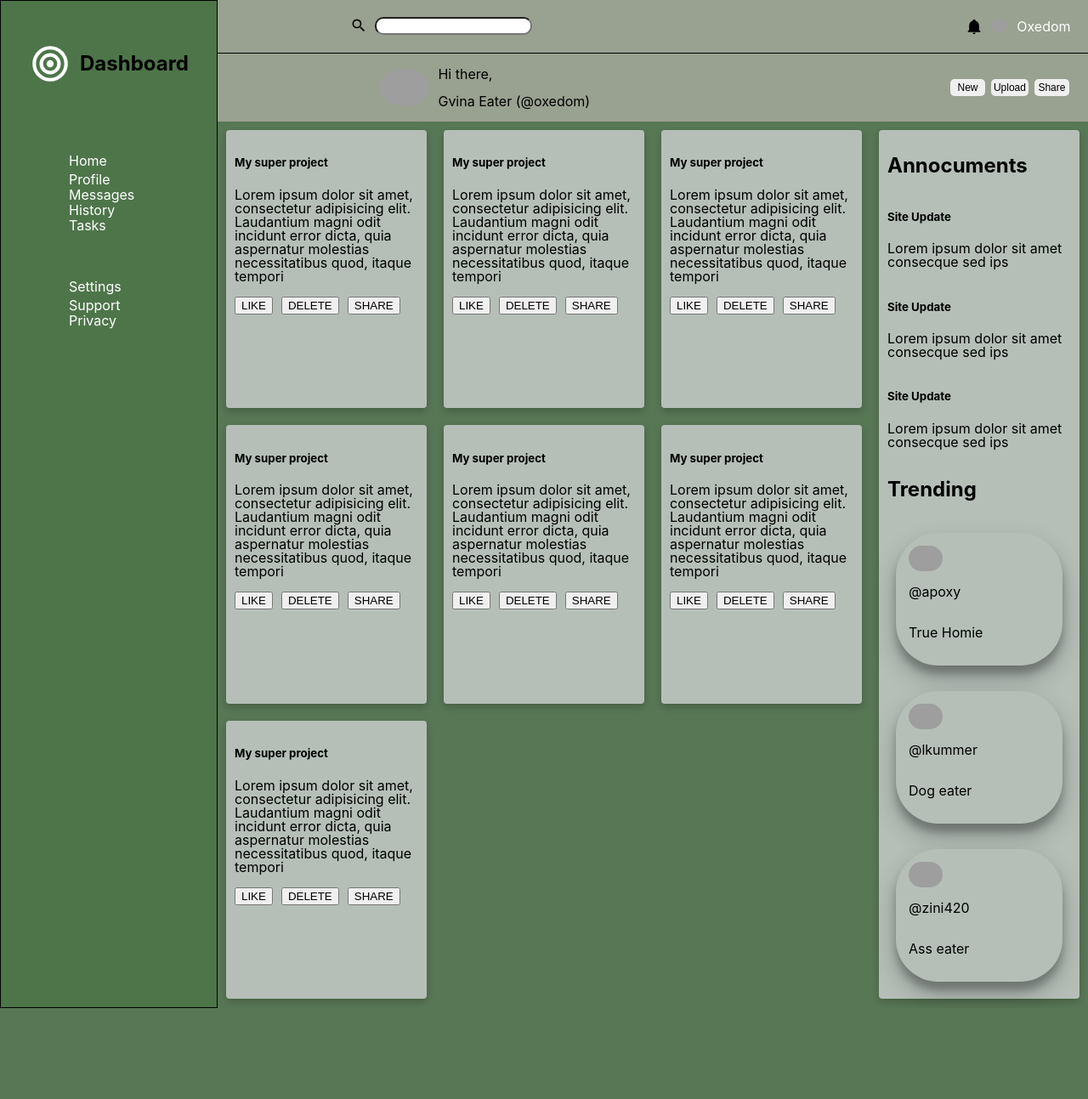
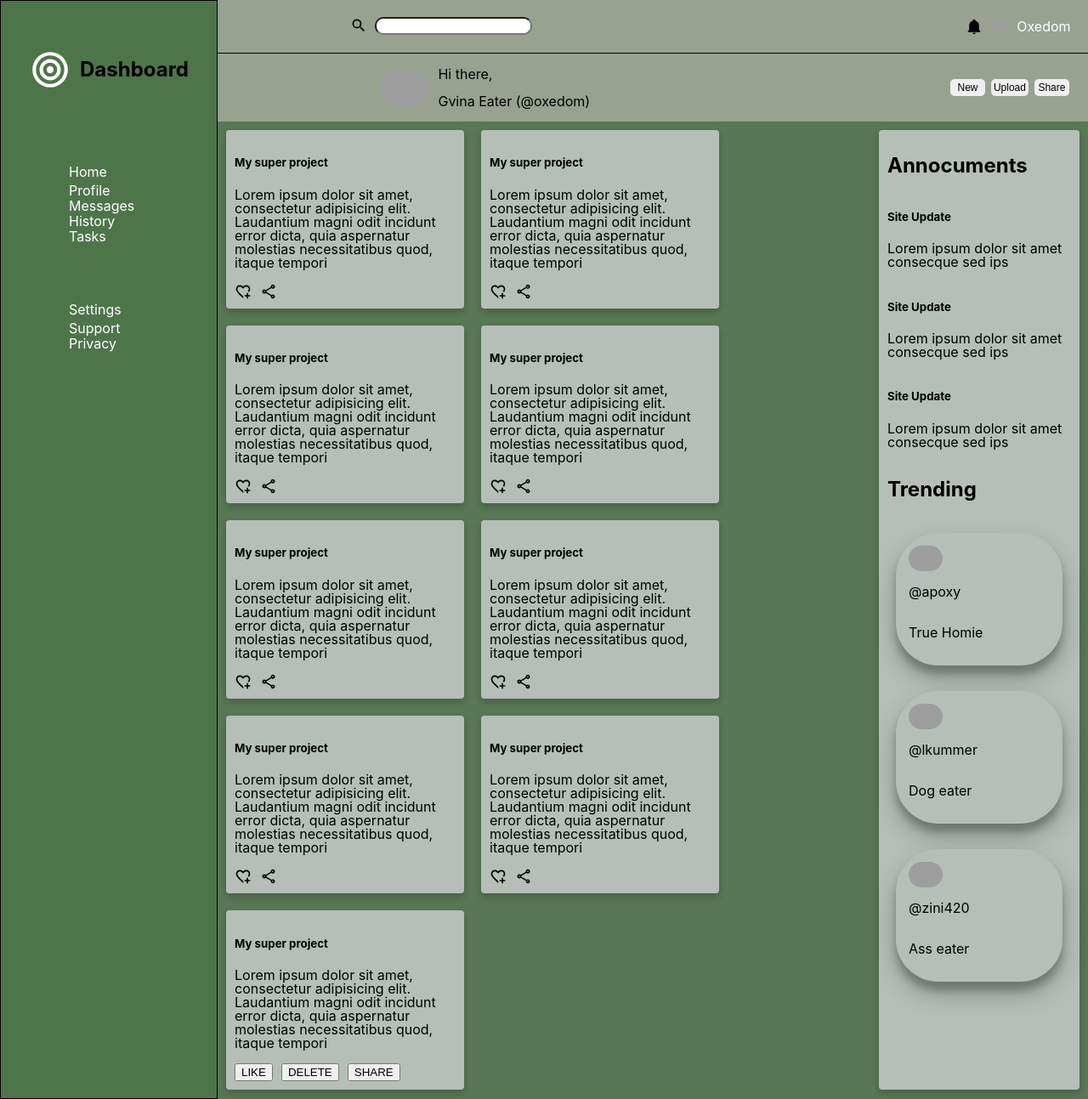
Before and after one commit to oxedom/dashboard-, a plain HTML site: page index.html in a window 1280 px wide. Shown: the whole page at 85% size. Before the commit the page ends 1186 px from the top, so only its background shows below. Drawn offline with Linux system fonts and the light colour scheme; grey boxes are pictures that could not be loaded.

Commit message:
almost done

```diff
--- a/index.html
+++ b/index.html
@@ -96,9 +96,8 @@
             <p> Lorem ipsum dolor sit amet, consectetur adipisicing elit. Laudantium magni odit incidunt error
                 dicta, quia aspernatur molestias necessitatibus quod, itaque tempori</p>
             <div class="card-btns">
-                <button>LIKE</button>
-                <button>DELETE</button>
-                <button>SHARE</button>
+                <img src="./imgs/svgs/heart-plus-outline.svg" alt="" class="svg">
+                <img src="./imgs/svgs/share-variant-outline.svg" alt="" class=" svg">
             </div>
         </div>
 
@@ -107,9 +106,8 @@
             <p> Lorem ipsum dolor sit amet, consectetur adipisicing elit. Laudantium magni odit incidunt error
                 dicta, quia aspernatur molestias necessitatibus quod, itaque tempori</p>
             <div class="card-btns">
-                <button>LIKE</button>
-                <button>DELETE</button>
-                <button>SHARE</button>
+                <img src="./imgs/svgs/heart-plus-outline.svg" alt="" class="svg">
+                <img src="./imgs/svgs/share-variant-outline.svg" alt="" class=" svg">
             </div>
 
         </div>
@@ -119,9 +117,8 @@
             <p> Lorem ipsum dolor sit amet, consectetur adipisicing elit. Laudantium magni odit incidunt error
                 dicta, quia aspernatur molestias necessitatibus quod, itaque tempori</p>
             <div class="card-btns">
-                <button>LIKE</button>
-                <button>DELETE</button>
-                <button>SHARE</button>
+                <img src="./imgs/svgs/heart-plus-outline.svg" alt="" class="svg">
+                <img src="./imgs/svgs/share-variant-outline.svg" alt="" class=" svg">
             </div>
 
         </div>
@@ -131,9 +128,8 @@
             <p> Lorem ipsum dolor sit amet, consectetur adipisicing elit. Laudantium magni odit incidunt error
                 dicta, quia aspernatur molestias necessitatibus quod, itaque tempori</p>
             <div class="card-btns">
-                <button>LIKE</button>
-                <button>DELETE</button>
-                <button>SHARE</button>
+                <img src="./imgs/svgs/heart-plus-outline.svg" alt="" class="svg">
+                <img src="./imgs/svgs/share-variant-outline.svg" alt="" class=" svg">
             </div>
 
         </div>
@@ -143,9 +139,8 @@
             <p> Lorem ipsum dolor sit amet, consectetur adipisicing elit. Laudantium magni odit incidunt error
                 dicta, quia aspernatur molestias necessitatibus quod, itaque tempori</p>
             <div class="card-btns">
-                <button>LIKE</button>
-                <button>DELETE</button>
-                <button>SHARE</button>
+                <img src="./imgs/svgs/heart-plus-outline.svg" alt="" class="svg">
+                <img src="./imgs/svgs/share-variant-outline.svg" alt="" class=" svg">
             </div>
 
         </div>
@@ -155,12 +150,34 @@
             <p> Lorem ipsum dolor sit amet, consectetur adipisicing elit. Laudantium magni odit incidunt error
                 dicta, quia aspernatur molestias necessitatibus quod, itaque tempori</p>
             <div class="card-btns">
-                <button>LIKE</button>
-                <button>DELETE</button>
-                <button>SHARE</button>
+                <img src="./imgs/svgs/heart-plus-outline.svg" alt="" class="svg">
+                <img src="./imgs/svgs/share-variant-outline.svg" alt="" class=" svg">
             </div>
 
         </div>
+
+        <div class="card">
+            <h5> My super project</h5>
+            <p> Lorem ipsum dolor sit amet, consectetur adipisicing elit. Laudantium magni odit incidunt error
+                dicta, quia aspernatur molestias necessitatibus quod, itaque tempori</p>
+            <div class="card-btns">
+                <img src="./imgs/svgs/heart-plus-outline.svg" alt="" class="svg">
+                <img src="./imgs/svgs/share-variant-outline.svg" alt="" class=" svg">
+            </div>
+
+        </div>
+
+        <div class="card">
+            <h5> My super project</h5>
+            <p> Lorem ipsum dolor sit amet, consectetur adipisicing elit. Laudantium magni odit incidunt error
+                dicta, quia aspernatur molestias necessitatibus quod, itaque tempori</p>
+            <div class="card-btns">
+                <img src="./imgs/svgs/heart-plus-outline.svg" alt="" class="svg">
+                <img src="./imgs/svgs/share-variant-outline.svg" alt="" class=" svg">
+            </div>
+
+        </div>
+
 
         <div class="card">
             <h5> My super project</h5>
--- a/styles.css
+++ b/styles.css
@@ -76,7 +76,7 @@ body {
     display: grid;
     grid-column-start: 2;
     grid-column-end: 5;
-    grid-template-columns: repeat(auto-fit, minmax(250px, 1fr));
+    grid-template-columns: repeat(auto-fit, minmax(250px, 300px));
 
 
 }
```
